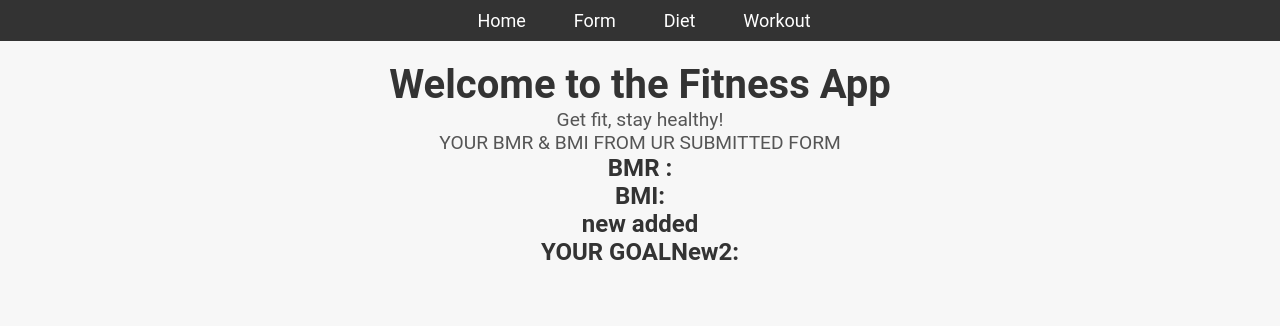
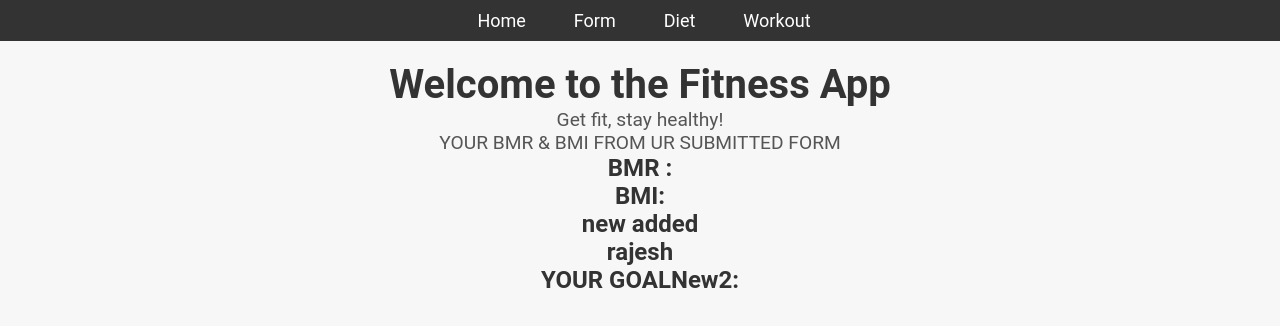
Before and after one commit to Nithish2362/fitness-ui, a React (Vite) app: page / in a window 1280 px wide. Shown: the top 326 px of the page. Built offline with nearby package versions, Linux system fonts and the light colour scheme.

Commit message:
added rajesh in new

```diff
--- a/src/HomePage.jsx
+++ b/src/HomePage.jsx
@@ -11,6 +11,7 @@ const HomePage = () => {
         <h2>BMR :</h2>
         <h2>BMI:</h2>
         <h2> new added</h2>
+        <h2> rajesh </h2>
         <h2>YOUR GOALNew2:</h2>
       </div>
     </div>
```
